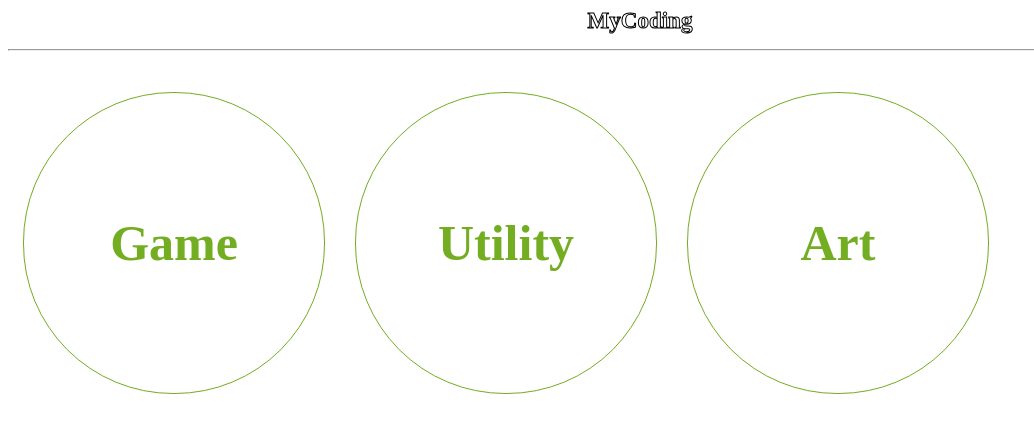
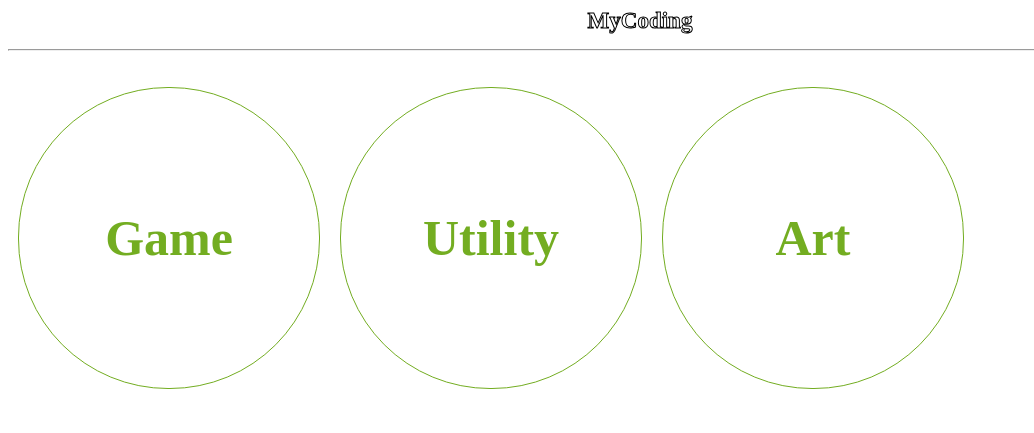
Before and after one commit to truemaxdh/truemaxdh.github.com, a Jekyll site: the page index_test.html, which Jekyll copies as it is, in a window 1280 px wide. Shown: the top 433 px of the page, without its empty margins (0-1034 px from the left). Built offline with Jekyll 4.4.1, drawn with Linux system fonts in a browser that asks for light colours.

Commit message:
Update skin.css

```diff
--- a/Style/skin.css
+++ b/Style/skin.css
@@ -4,6 +4,11 @@ h1 {
   -webkit-text-stroke:1px #000;
   -webkit-text-fill-color:transparent;
 }
+
+p {
+  clear : both;
+}
+
 .card {
   float : left;
   margin : 5px;
@@ -33,7 +38,7 @@ h1 {
   border:1px solid #73AD21;
   word-wrap:break-word;
   border-radius:150px;
-  margin:15px;
+  margin:10px;
   cursor:pointer;
 }
 
@@ -54,7 +59,7 @@ h1 {
   border:1px solid black;
   word-wrap:break-word;
   border-radius:75px;
-  margin:15px;
+  margin:5px;
   cursor:pointer;
   background-position:center;
   background-size:100% 100%;
```
